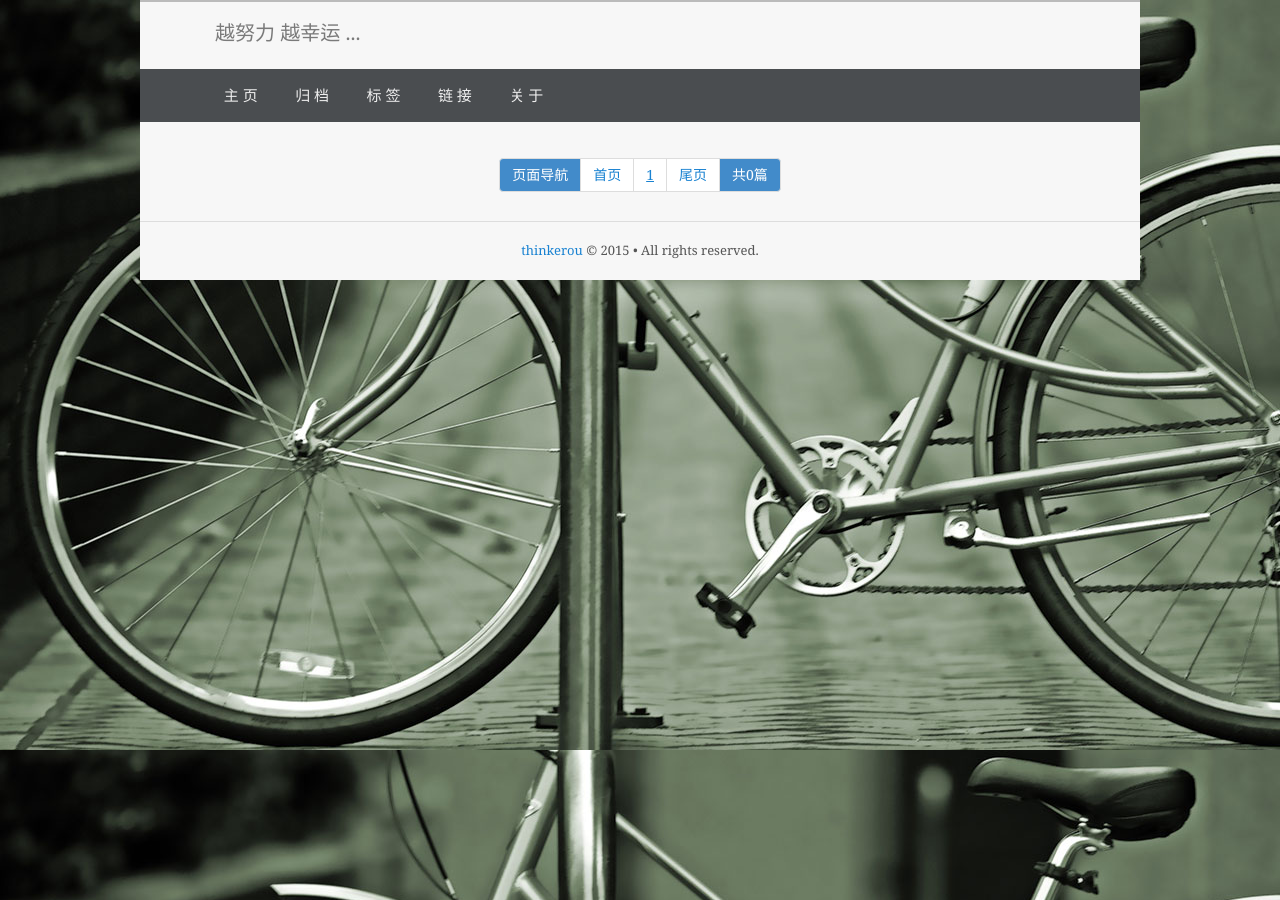
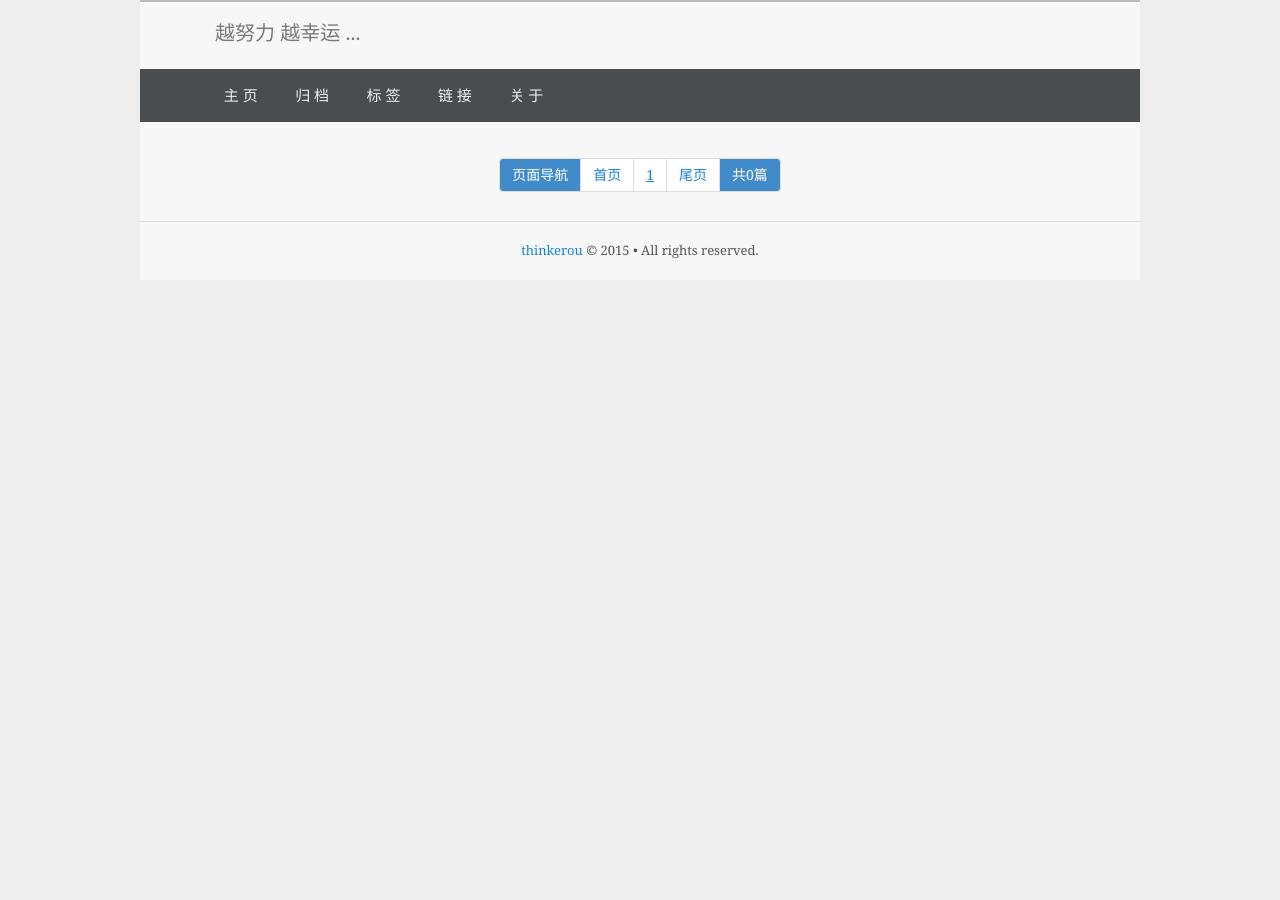
Before and after one commit to thinkerou/thinkerou, a Jekyll site: the page built from index.html, in a window 1280 px wide. Built offline with Jekyll 4.4.1, drawn with Linux system fonts in a browser that asks for light colours; Markdown is read by kramdown in place of the engine named in the settings; the list of posts is cut into pages by our own code.

Commit message:
revert: delete background image

```diff
--- a/static/css/application.css
+++ b/static/css/application.css
@@ -3,8 +3,7 @@
  */
 body {
   font-family: "PT Serif", Georgia, Arial, "Microsoft YaHei", sans-serif;
-  /*background: #eee;*//*url("/static/image/light.png") repeat fixed;*/
-  background: url("/static/image/bicycle.jpg") repeat fixed;
+  background: #eee;/*url("/static/image/light.png") repeat fixed;*/
   line-height: 2em;
 }
 li.L4 {
```
